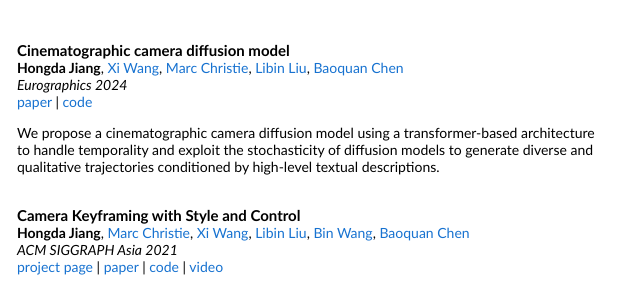
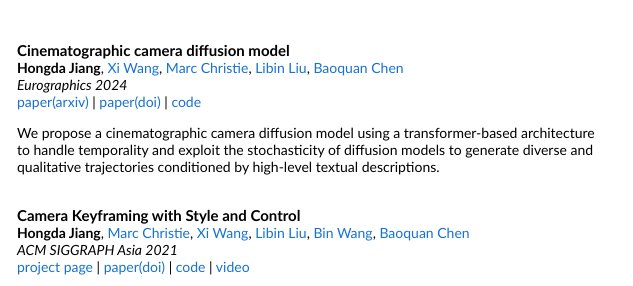
Before and after one commit to jianghd1996/jianghd1996.github.io, a plain HTML site: page index.html in a window 1280 px wide. Shown: the part 286-572 px from the top of the page, 435-1068 px from the left. Drawn offline with Linux system fonts and the light colour scheme; a web font is replaced by a local one.

Commit message:
publish doi

```diff
--- a/index.html
+++ b/index.html
@@ -57,7 +57,7 @@
               <br>
               <em>Eurographics 2024</em>
               <br>
-              <a href="https://arxiv.org/abs/2402.16143">paper</a> | <a href="https://github.com/jianghd1996/Camera-control">code</a>
+              <a href="https://arxiv.org/abs/2402.16143">paper(arxiv)</a> | <a href="http://doi.org/10.1111/cgf.15055">paper(doi)</a> | <a href="https://github.com/jianghd1996/Camera-control">code</a>
               <p>
                 We propose a cinematographic camera diffusion model using a transformer-based architecture to handle temporality and exploit the stochasticity of diffusion models to generate diverse and qualitative trajectories conditioned by high-level textual descriptions.
               </p>
@@ -81,7 +81,7 @@
             <br>
             <em>ACM SIGGRAPH Asia 2021</em>
             <br>
-            <a href="https://dl.acm.org/doi/10.1145/3478513.3480533">project page</a> | <a href="https://dl.acm.org/doi/10.1145/3478513.3480533">paper</a> | <a href="https://github.com/jianghd1996/Camera-control/tree/master/%5B2021%5D%5BSIG%20Asia%5D_Style_and_keyframing">code</a> | <a href="https://www.youtube.com/watch?v=oTwkhVfOcKw">video</a>
+            <a href="https://dl.acm.org/doi/10.1145/3478513.3480533">project page</a> | <a href="https://dl.acm.org/doi/10.1145/3478513.3480533">paper(doi)</a> | <a href="https://github.com/jianghd1996/Camera-control/tree/master/%5B2021%5D%5BSIG%20Asia%5D_Style_and_keyframing">code</a> | <a href="https://www.youtube.com/watch?v=oTwkhVfOcKw">video</a>
             <p>
               We present a novel technique that enables 3D artists to synthesize camera motions in virtual environments following a camera style, while enforcing user-designed camera keyframes as constraints along the sequence.
             </p>
```
